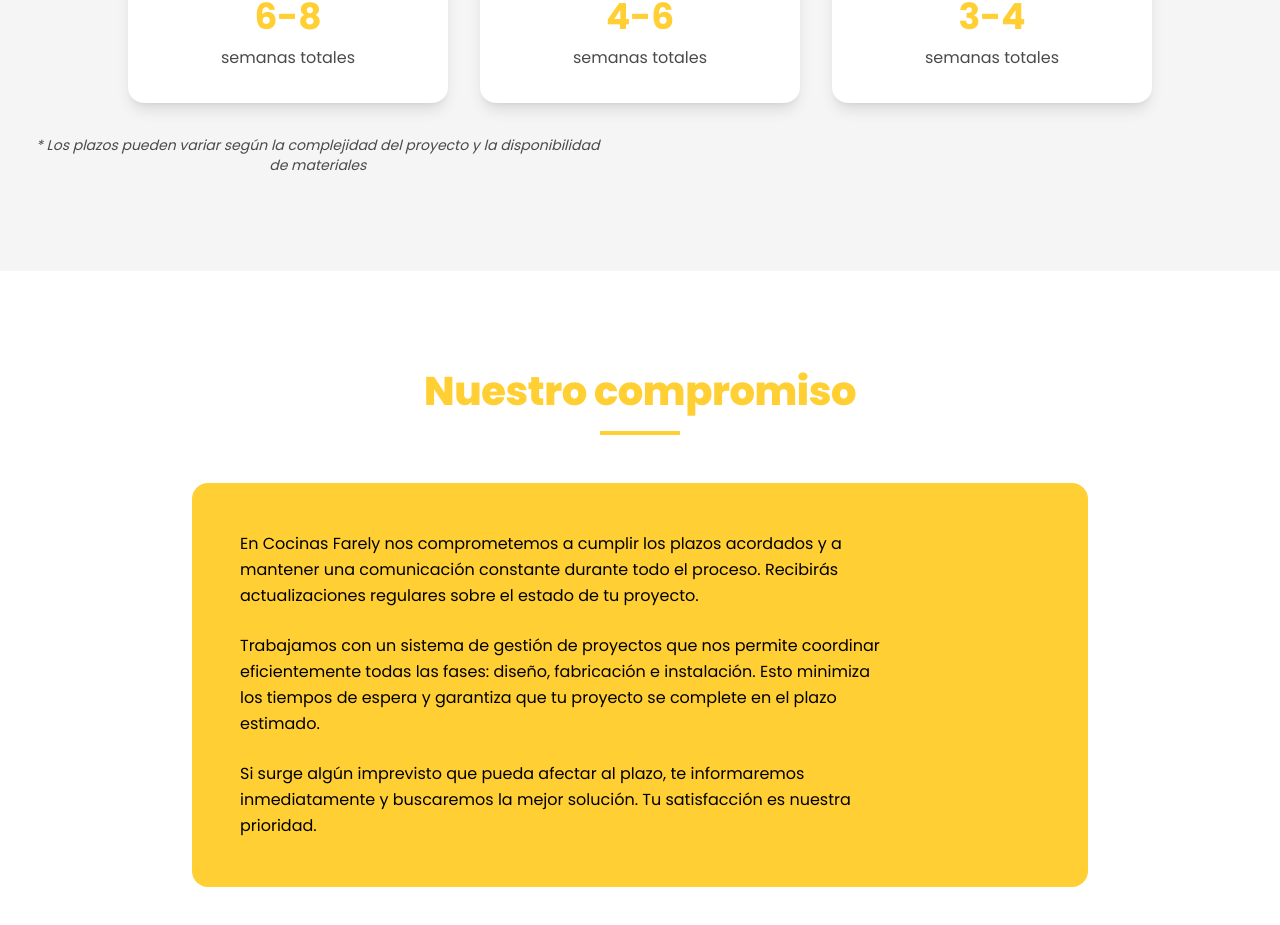
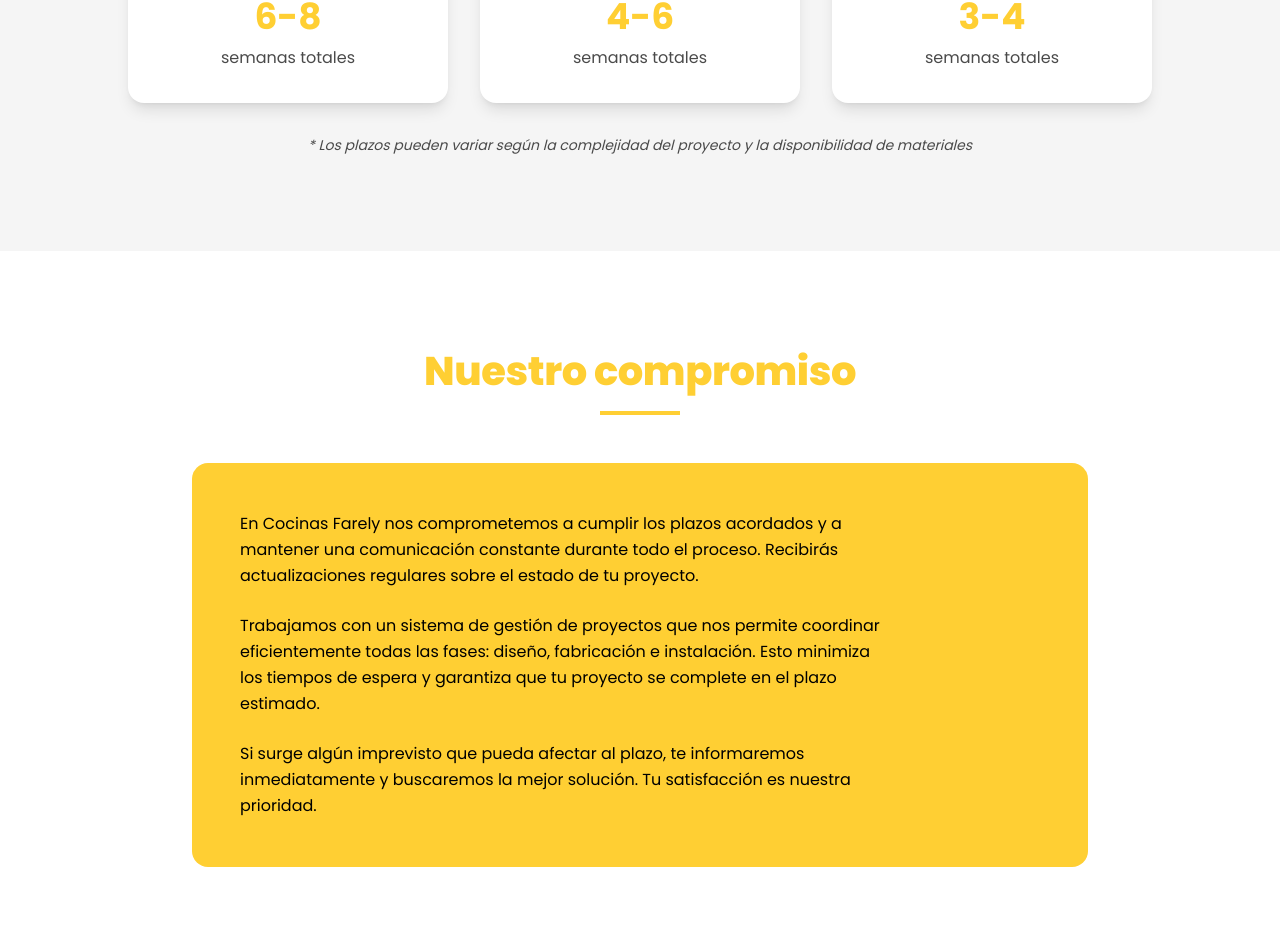
Before and after one commit to aaronyagues4/cocinas-farely, a React (Vite) app in the folder apps/web/: page /proceso in a window 1280 px wide. Shown: the part 2066-2991 px from the top of the page. Built offline with nearby package versions, Linux system fonts and the light colour scheme; the HTML template or start-up script is replaced by a standard one.

Commit message:
fix: centrar texto asterisco plazos con mx-auto en el párrafo

```diff
--- a/apps/web/src/pages/ProcesoPage.jsx
+++ b/apps/web/src/pages/ProcesoPage.jsx
@@ -145,7 +145,7 @@ function ProcesoPage() {
               transition={{ duration: 0.5, delay: 0.4 }}
               className="mt-8 w-full text-center"
             >
-              <p className="text-sm text-muted-foreground italic">
+              <p className="text-sm text-muted-foreground italic max-w-5xl mx-auto text-center">
                 * Los plazos pueden variar según la complejidad del proyecto y la disponibilidad de materiales
               </p>
             </motion.div>
```
